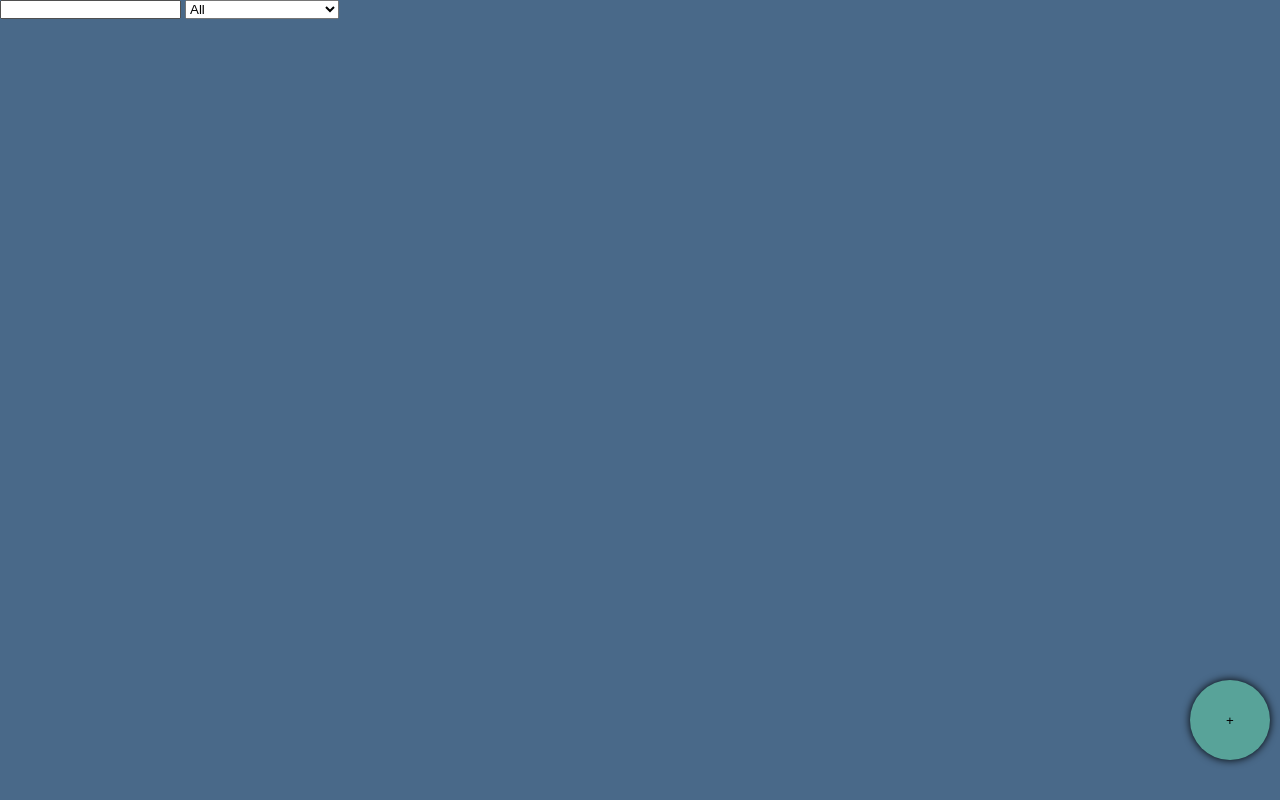
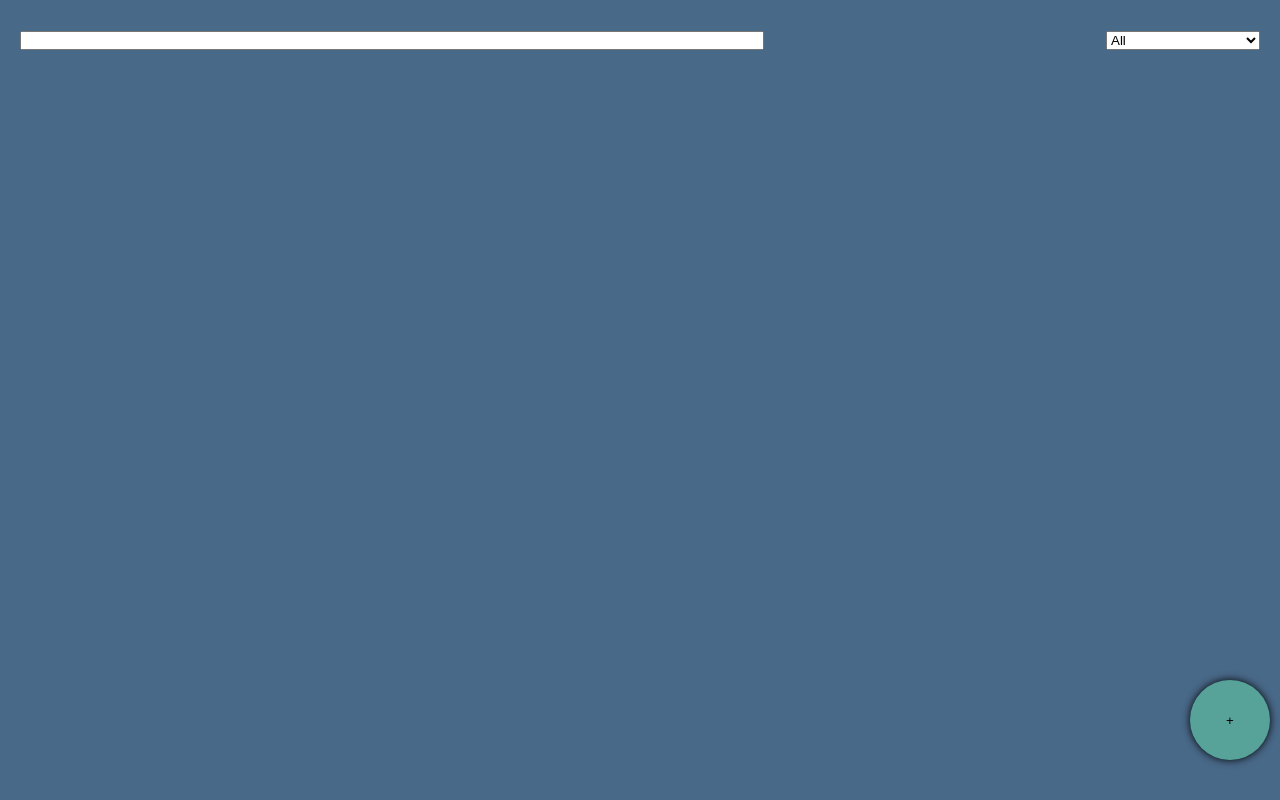
Before and after one commit to Showwaiyan/simple-library, a plain HTML site: page index.html in a window 1280 px wide. Drawn offline with Linux system fonts and the light colour scheme.

Commit message:
header simple style and layout finished

```diff
--- a/style.css
+++ b/style.css
@@ -30,6 +30,11 @@ header, main, footer {
 header {
    height: 10%;
 }
+form {
+    display: flex;
+    align-items: center;
+    justify-content: space-between;
+}
 
 main {
     height: 75%;
@@ -54,6 +59,17 @@ body {
     background-color: var(--main-theme);
 }
 
+header {
+    padding: 0px 20px;
+}
+nav, form {
+    width: 100%;
+    height: 100%;
+}
+form input[type="text"] {
+    width: 60%;
+}
+
 footer {
     padding: 0px 10px;
 }
```
